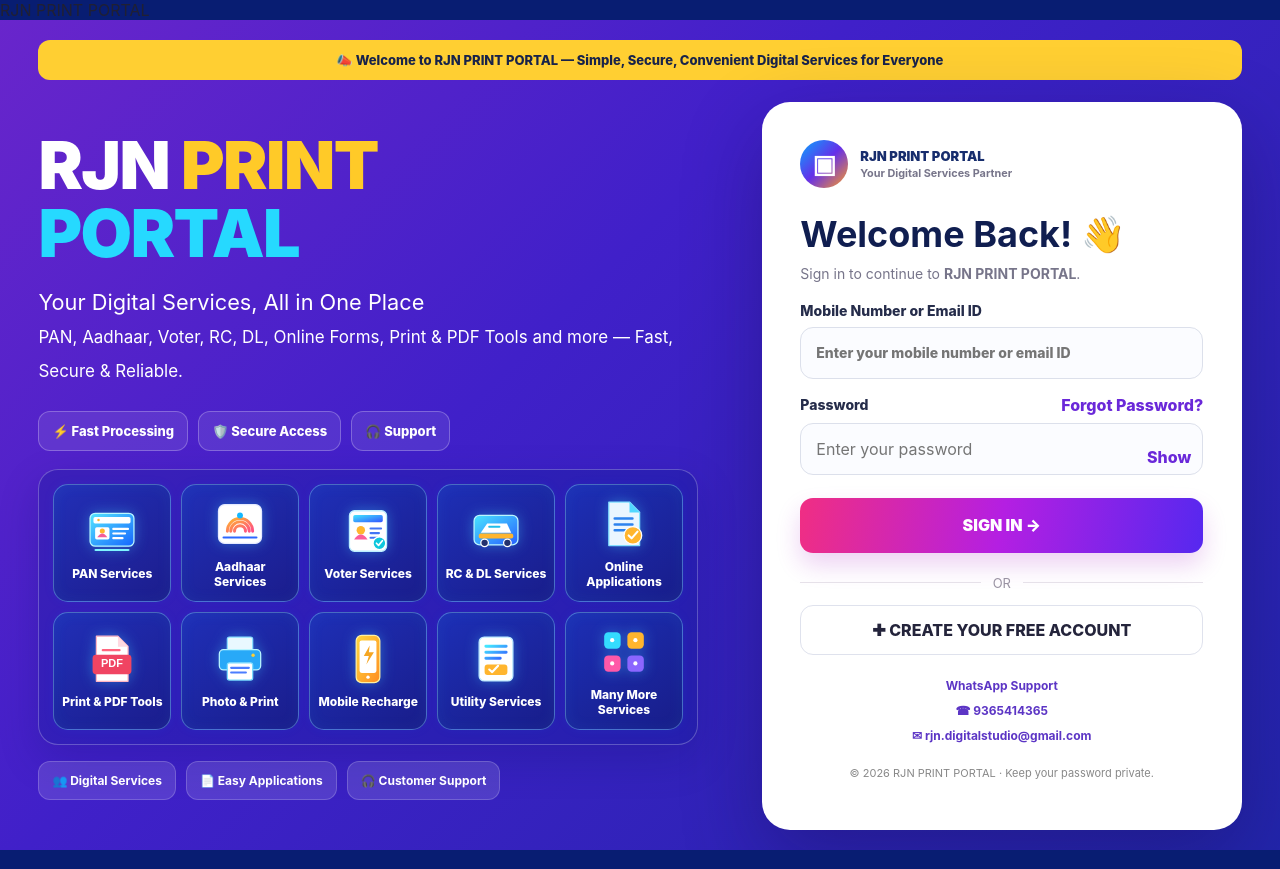
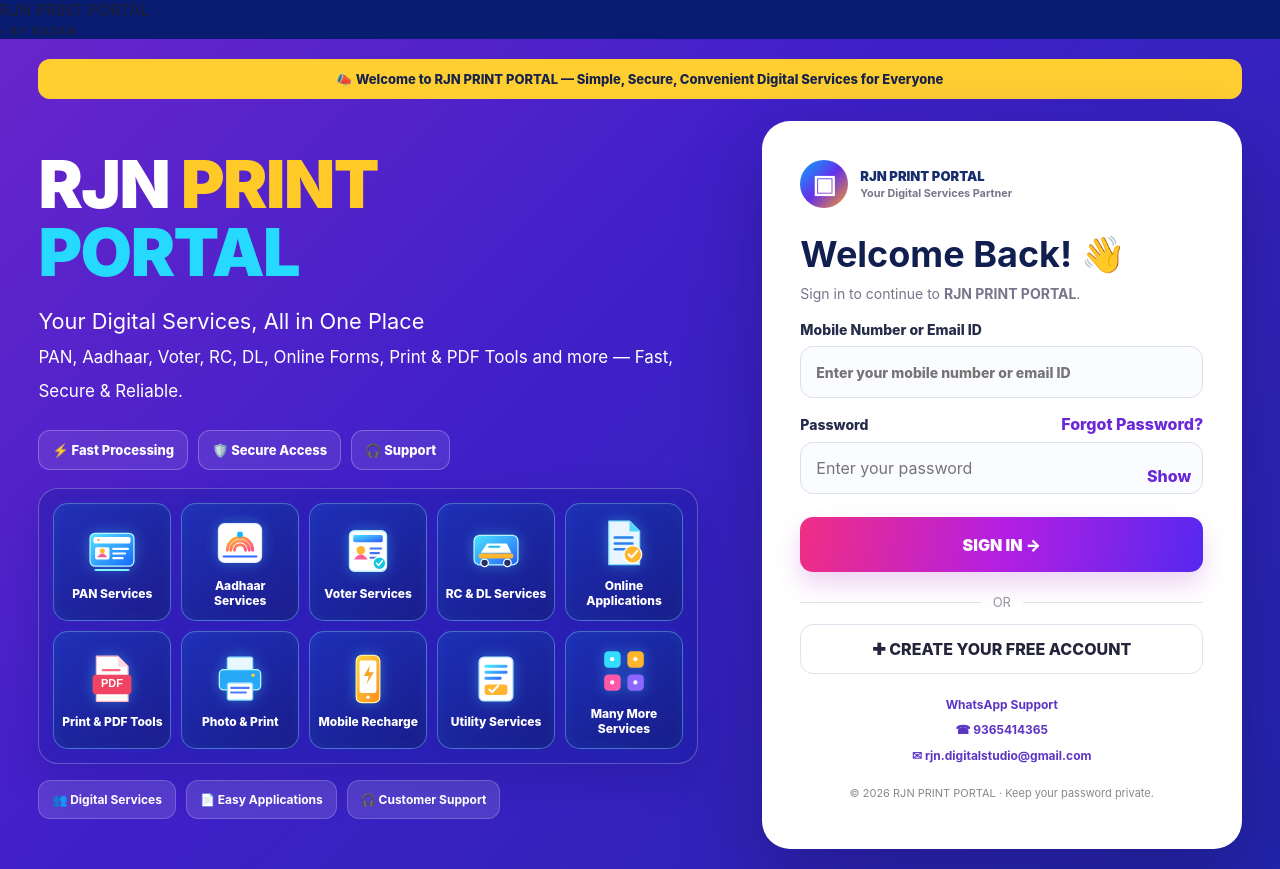
Before and after one commit to rjndigitalstudio2026/rjn-print-portal, a website: page public/index.html in a window 1280 px wide. Drawn offline with Linux system fonts and the light colour scheme; no server answers.

Commit message:
Update index.html

```diff
--- a/public/index.html
+++ b/public/index.html
@@ -4,11 +4,27 @@
   <meta charset="utf-8">
   <meta name="viewport" content="width=device-width, initial-scale=1">
   <meta name="theme-color" content="#a52fc1">
-  <title>RJN PRINT PORTAL</title>
+  <meta name="description" content="RJN PRINT PORTAL - Digital services in one place.">
+  <title>RJN PRINT PORTAL • BY RAZAN</title>
+
+  <style>
+    .brand-byline {
+      display: block;
+      margin-top: 4px;
+      font-size: 11px;
+      font-weight: 700;
+      letter-spacing: 1.2px;
+      line-height: 1.4;
+      opacity: 0.85;
+    }
+  </style>
 </head>
 <body>
   <header>
-    <div class="brand">RJN PRINT PORTAL</div>
+    <div class="brand">
+      RJN PRINT PORTAL
+      <small class="brand-byline">• BY RAZAN</small>
+    </div>
     <div id="nav"></div>
   </header>
 
```
